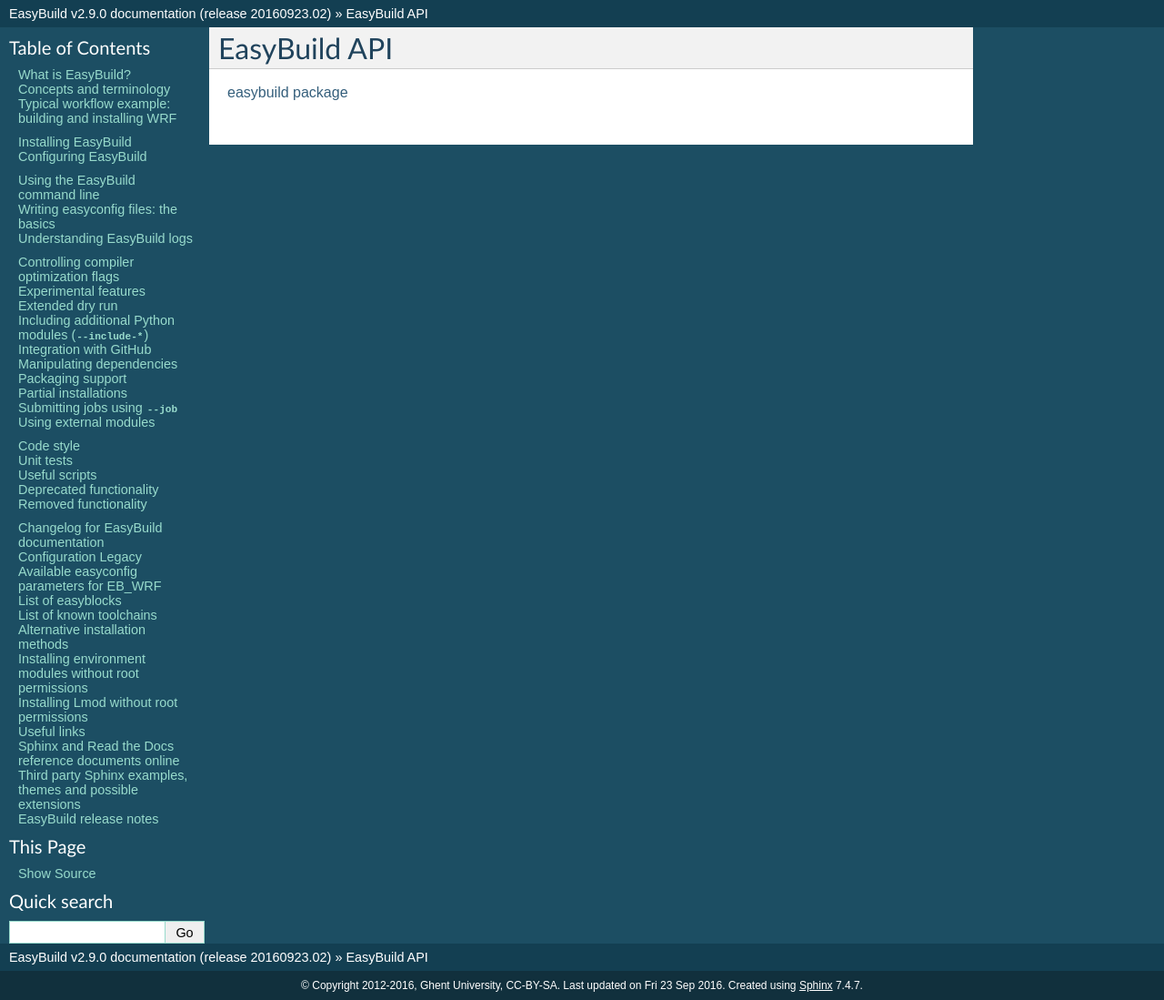
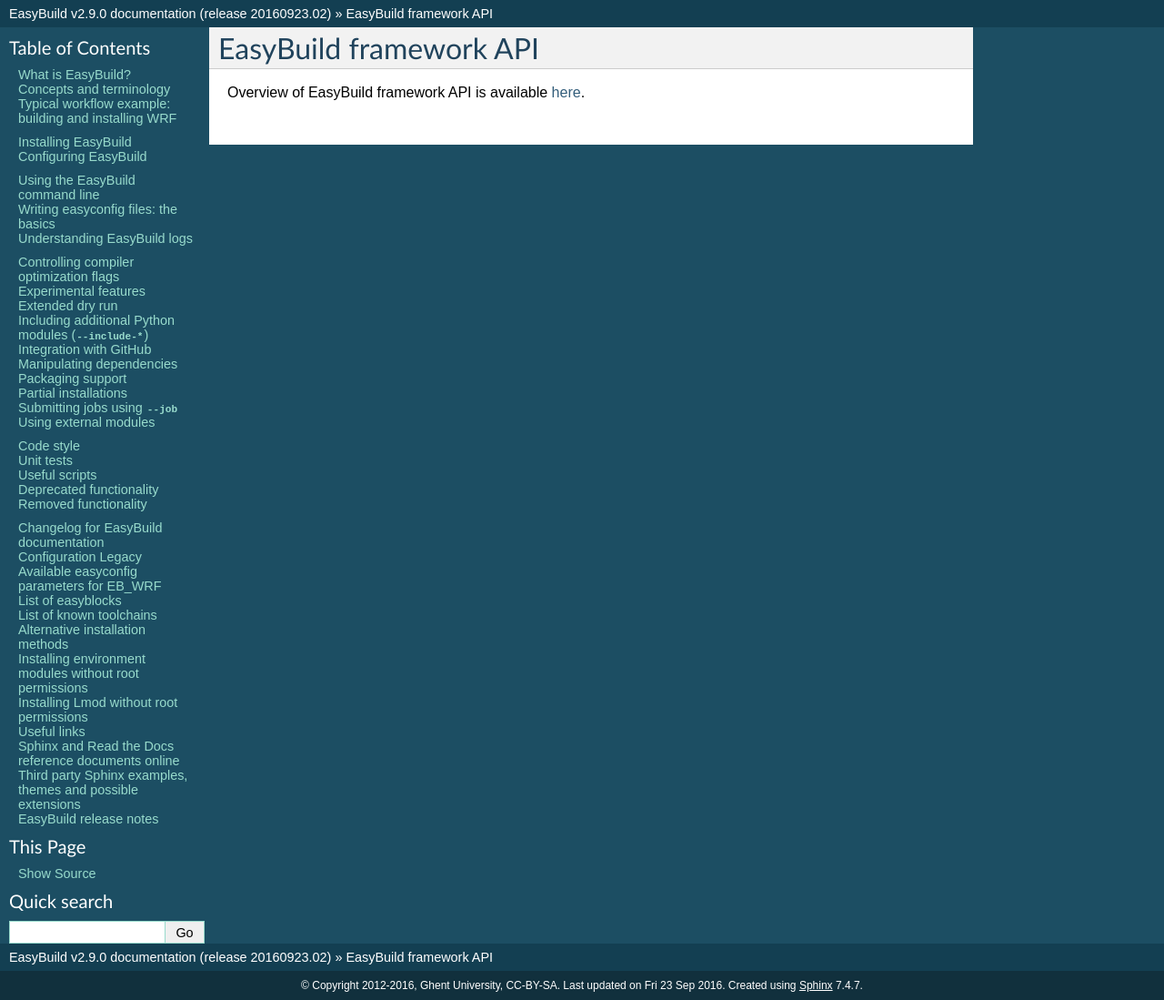
Before and after one commit to easybuilders/easybuild, a Sphinx documentation site: the page built from docs/api/index.rst, in a window 1280 px wide. Shown: the whole page at 91% size. Built offline with Sphinx 7.4.7, drawn with Linux system fonts in a browser that asks for light colours.

Commit message:
better index for API index page, fix order in version-specific index

```diff
--- a/docs/api/index.rst
+++ b/docs/api/index.rst
@@ -1,4 +1,4 @@
-EasyBuild API
-=============
+EasyBuild framework API
+=======================
 
-:ref:`easybuild_api_top`
+Overview of EasyBuild framework API is available :ref:`here <easybuild_api_top>`.
```
Also changed, not shown: docs/version-specific/index.rst (+7 -16 lines).
